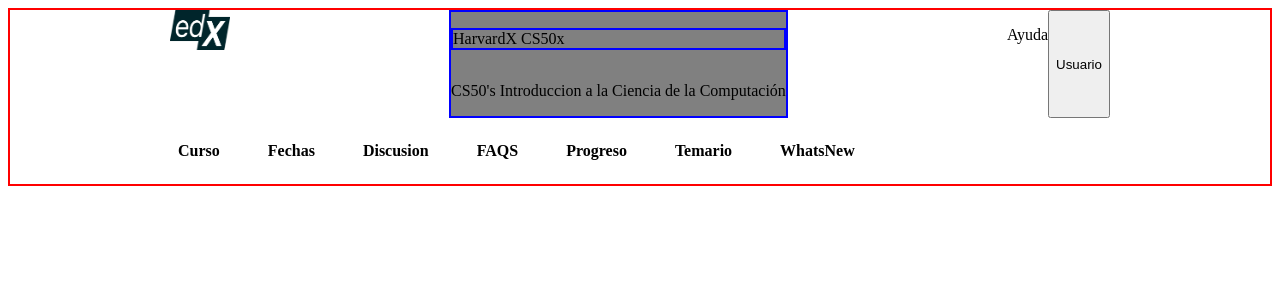
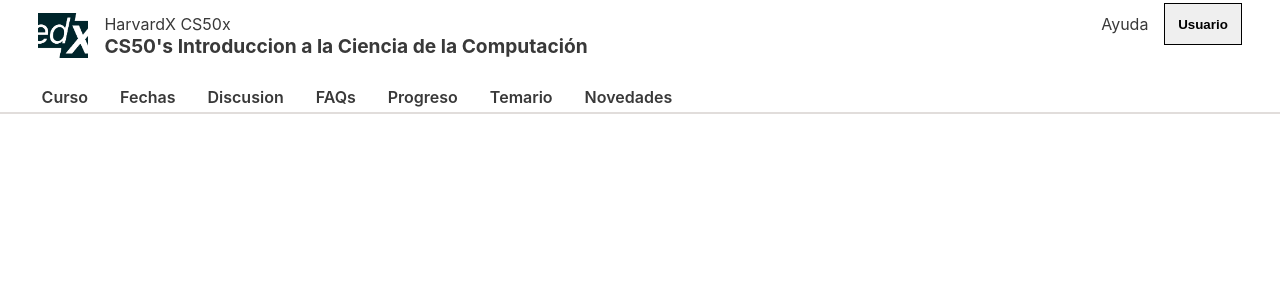
Before and after one commit to FerAlcocer/ProyectoCS50ESP, a React (Vite) app: page / in a window 1280 px wide. Shown: the top 300 px of the page. Built offline with nearby package versions, Linux system fonts and the light colour scheme.

Commit message:
Empezando con las media query

```diff
--- a/index.html
+++ b/index.html
@@ -4,6 +4,7 @@
     <meta charset="UTF-8" />
     <link rel="icon" type="image/svg+xml" href="/src/assets/IconX.png" />
     <meta name="viewport" content="width=device-width, initial-scale=1.0" />
+    <link rel="stylesheet" href="/src/reset.css" />
     <title>ProyectoCS50ESP</title>
   </head>
   <body>
--- a/src/components/Header/Header.css
+++ b/src/components/Header/Header.css
@@ -1,53 +1,123 @@
+:root {
+  --blue: #00688d;
+  --green: #0d7d4d;
+  --teal: #006daa;
+  --red: #ab0d02;
+  --yellow: #d6b600;
+  --white: #fff;
+  --dark-gray: #454545;
+  --primary: #00262b;
+  --secondary: #454545;
+  --brand: #d23228;
+  --success: #0d7d4d;
+  --info: #03c7e8;
+  --warning: #f0cc00;
+  --danger: #ab0d02;
+  --light: #e1dddb;
+  --dark: #00262b;
+  --gray: #707070;
+  --accent-a: #03c7e8;
+  --accent-b: #f0cc00;
+  --breakpoint-xs: 0;
+  --breakpoint-sm: 576px;
+  --breakpoint-md: 768px;
+  --breakpoint-lg: 992px;
+  --breakpoint-xl: 1200px;
+  --breakpoint-xxl: 1400px;
+  --font-family-sans-serif: 'Inter', 'Helvetica Neue', Arial, sans-serif;
+  --font-family-monospace: 'Roboto Mono', SFMono-Regular, Menlo, Monaco,
+    Consolas, 'Liberation Mono', 'Courier New', monospace;
+}
+
 body {
-  font-family: serif;
+  font-family: var(--font-family-sans-serif);
+}
+
+hr {
+  background-color: var(--light);
+  height: 2px;
 }
 
 .header {
   display: flex;
   flex-direction: column;
   justify-content: space-between;
-  padding: 0 10rem;
-  border: 2px solid red;
+  max-width: 1600px;
+  width: 100%;
+  height: 7rem;
 }
+
+@media (min-width: 768px) {
+  header {
+    max-width: 768px; /* Ancho máximo deseado */
+    margin: 0 auto; /* Centra el encabezado y agrega margen izquierdo y derecho */
+    padding-left: 2%; /* Añade un margen izquierdo progresivo */
+    padding-right: 2%; /* Añade un margen derecho progresivo */
+  }
+
+
+
 .header__principal {
   display: flex;
   flex-direction: row;
-  justify-content: space-between;
+  margin: 0.8rem;
+  gap: 1rem;
 }
 .header__img {
-  height: 2.5rem;
-  width: 60px;
+  height: 30;
+  width: 50px;
   max-width: 100%;
 }
 .header__title {
+  display: flex;
+  flex-direction: row;
+  width: 100%;
+  justify-content: space-between;
+}
+
+.header__title--info {
+  display: flex;
+
+  flex-direction: column;
 }
 
 .title {
-  border: 2px solid blue;
-  background-color: grey;
-  display: flex;
-  flex-direction: column;
 }
 
 .title--bold {
+  font-weight: bold;
+  font-size: 1.2rem;
 }
 
 .header__user {
   display: flex;
   justify-content: flex-end;
+  align-items: center;
+  height: 50%;
+  gap: 1rem;
 }
 
 .user__title {
+  display: flex;
+  align-items: center;
 }
 
 .header__button {
+  display: flex;
+  align-items: center;
+  padding: 0.8rem;
+  font-weight: bolder;
+  border: 1px solid black;
+}
+.header__button:hover {
+  background-color: var(--dark);
+  color: var(--white);
 }
 
 .header__nav {
   display: flex;
   flex-direction: row;
-  padding: 0.5rem;
-  gap: 3rem;
+  /* padding: 0.5rem; */
   max-width: 100%;
   justify-content: flex-start;
 }
@@ -55,4 +125,9 @@
 .nav__item {
   list-style: none;
   font-weight: 600;
+  padding: 1rem;
 }
+
+.nav__item:hover {
+  background-color: var(--light);
+}
--- a/src/components/Header/Header.jsx
+++ b/src/components/Header/Header.jsx
@@ -8,26 +8,32 @@
         <div className="header__principal">
           <img className="header__img" src={images.logo} alt="" />
           <div className="header__title title">
+            <div className="header__title--info">
               <p className="title">HarvardX CS50x</p>
               <p className="title--bold">
                 CS50's Introduccion a la Ciencia de la Computación
               </p>
             </div>
+
+            <hr />
             <div className="header__user user">
               <p className="user__title">Ayuda</p>
               <button className="header__button">Usuario</button>
             </div>
           </div>
+        </div>
+
         <ul className="header__nav nav">
           <li className="nav__item">Curso</li>
           <li className="nav__item">Fechas</li>
           <li className="nav__item">Discusion</li>
-          <li className="nav__item">FAQS</li>
+          <li className="nav__item">FAQs</li>
           <li className="nav__item">Progreso</li>
           <li className="nav__item">Temario</li>
-          <li className="nav__item">WhatsNew</li>
+          <li className="nav__item">Novedades</li>
         </ul>
       </header>
+      <hr />
     </>
   );
 };
--- /dev/null
+++ b/src/reset.css
@@ -0,0 +1,185 @@
+@charset "UTF-8";
+/*
+
+  Con este reset vamos a resolver:
+    👉 Unificar el uso de Custom Properties
+    👉 Problemas de box-model más generales
+    👉 Problemas con imagenes, vídeos e iconos svg
+    👉 Problemas con tipografías y etiquetas input en formularios
+    👉 Unificar la tipografía de todas las etiquetas de una web
+
+*/
+/* Aquí definimos las Custom properties */
+:root {
+  --negro: #393939;
+  /* Tipografía */
+  --tipo-principal: Helvetica, Arial, sans-serif;
+  --tipo-secundaria: Verdana;
+}
+
+/* Las adaptamos al modo oscuro */
+@media (prefers-color-scheme: dark) {
+  :root {
+    --negro: #ececec;
+  }
+}
+/* Opcional */
+/* Configuramos si un usuario ha activado el modo alto contraste. (WD) */
+/* Opcional */
+/* Desactivamos los animations en el caso de que el usuario haya configurado el modo sin animation */
+@media (prefers-reduced-motion: reduce) {
+  * {
+    -webkit-animation: none !important;
+    animation: none !important;
+    -webkit-transition: none !important;
+    transition: none !important;
+  }
+}
+/* Reseteamos los margin y paddings de todas las etiquetas */
+* {
+  margin: 0;
+  padding: 0;
+  border: 0;
+  -webkit-box-sizing: border-box;
+  box-sizing: border-box;
+  vertical-align: baseline;
+}
+
+/* Evitamos problemas con las imagenes */
+img,
+picture,
+video,
+iframe,
+figure {
+  max-width: 100%;
+  width: 100%;
+  display: block;
+  /* opcional */
+  -o-object-fit: cover;
+  object-fit: cover;
+  /* opcional */
+  -o-object-position: center center;
+  object-position: center center;
+}
+
+/* Reseteamos los enlaces para funcionar como cajas... */
+a {
+  display: block;
+  text-decoration: none;
+  color: inherit;
+  font-size: inherit;
+}
+
+/* ... excepto los que se encuentran en párrafos */
+p a {
+  display: inline;
+}
+
+/* Quitamos los puntos de los <li> */
+li {
+  list-style-type: none;
+}
+
+/* Configuramos anclas suaves */
+html {
+  scroll-behavior: smooth;
+}
+
+/* Desactivamos estilos por defecto de las principales etiquetas de texto */
+h1,
+h2,
+h3,
+h4,
+h5,
+h6,
+p,
+span,
+a,
+strong,
+blockquote,
+i,
+b,
+u,
+em {
+  font-size: 1em;
+  font-weight: inherit;
+  font-style: inherit;
+  text-decoration: none;
+  color: inherit;
+}
+
+/* Evitamos problemas con los pseudoelementos de quotes */
+blockquote:before,
+blockquote:after,
+q:before,
+q:after {
+  content: '';
+  content: none;
+}
+
+/* Configuramos el texto que seleccionamos */
+::-moz-selection {
+  background-color: var(--negro);
+  color: var(--blanco);
+}
+::selection {
+  background-color: var(--negro);
+  color: var(--blanco);
+}
+
+/* Nivelamos problemas de tipografías y colocación de formularios */
+/* form,
+input,
+textarea,
+select,
+button,
+label {
+  font-family: inherit;
+  font-size: inherit;
+  -webkit-hyphens: auto;
+  -ms-hyphens: auto;
+  hyphens: auto;
+  background-color: transparent;
+  color: inherit;
+  display: block;
+} */
+
+/* Reseteamos las tablas */
+table,
+tr,
+td {
+  border-collapse: collapse;
+  border-spacing: 0;
+}
+
+/* Evitamos problemas con los SVG */
+svg {
+  width: 100%;
+  display: block;
+  fill: currentColor;
+}
+
+/* (Probándolo, no usar en producción) En el caso de añadir una  */
+/* p svg{
+  display: inline;
+  width: initial;
+} */
+/* Configuramos la tipografía para toda la web */
+body {
+  min-height: 100vh;
+  font-size: 100%;
+  font-family: var(--tipo-principal);
+  color: var(--negro);
+  /* opcional */
+  line-height: 1.4em;
+  /* opcional */
+  -webkit-hyphens: auto;
+  -ms-hyphens: auto;
+  hyphens: auto;
+  /* opcional */
+  font-smooth: always;
+  /* opcional */
+  -webkit-font-smoothing: antialiased;
+  /* opcional */
+  -moz-osx-font-smoothing: grayscale;
+}
```
Lines whose indentation alone changed are shown as unchanged.
